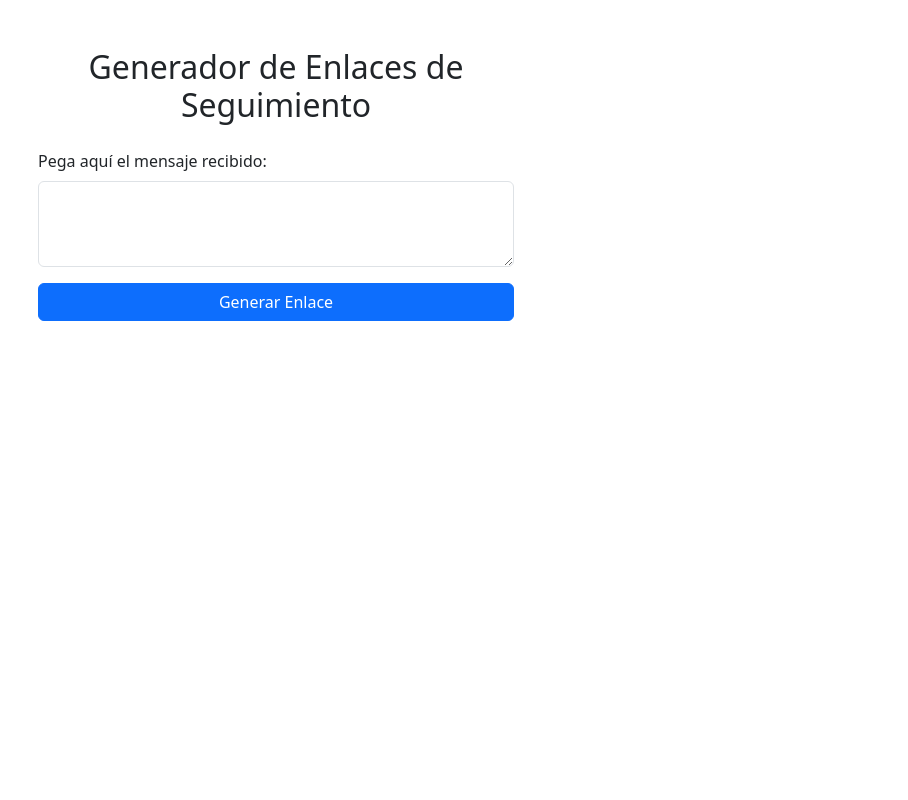
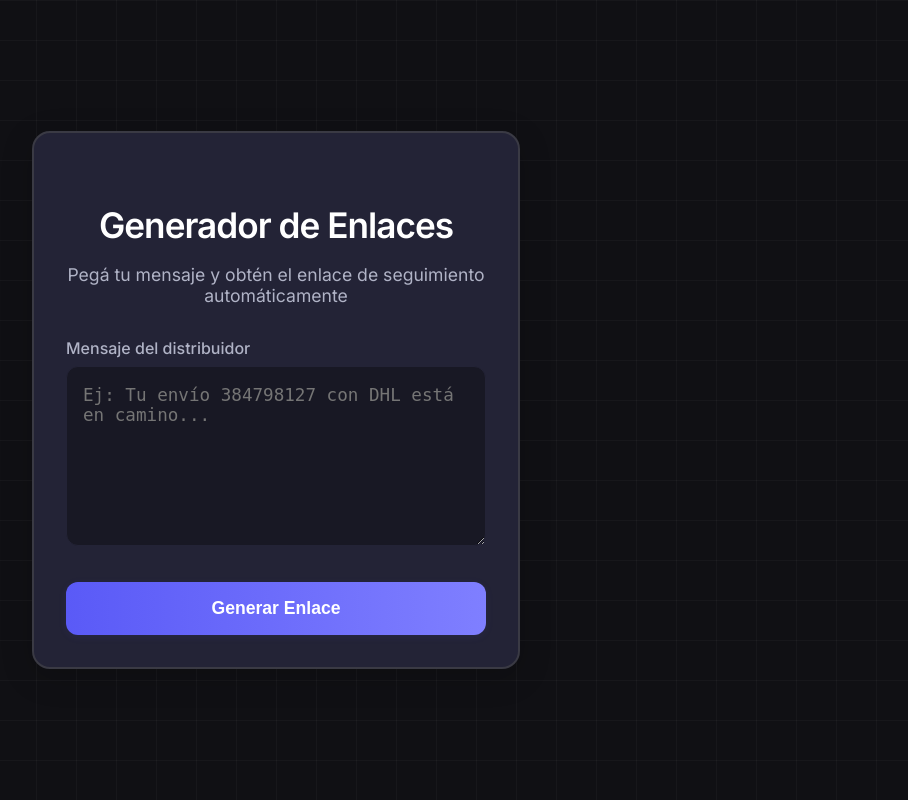
Before and after one commit to EmilioGiordano/tracking-link-generator, a Flask app: page / in a window 1280 px wide. Shown: the whole page, without its empty margins (364-1272 px from the left). Run offline with Flask 3, Linux system fonts and the light colour scheme.

Commit message:
Cambio de estilo: dark morden

```diff
--- /dev/null
+++ b/static/css/style.css
@@ -0,0 +1,155 @@
+body {
+    font-family: 'Inter', -apple-system, BlinkMacSystemFont, 'Segoe UI', Roboto, sans-serif;
+    background: #101014;
+    min-height: 100vh;
+    margin: 0;
+    display: flex;
+    align-items: center;
+    justify-content: center;
+    position: relative;
+    overflow-x: hidden;
+}
+
+/* Grid sutil en el fondo */
+body::before {
+    content: "";
+    position: fixed;
+    top: 0; left: 0; right: 0; bottom: 0;
+    background-image: linear-gradient(rgba(255,255,255,0.03) 1px, transparent 1px),
+                      linear-gradient(90deg, rgba(255,255,255,0.03) 1px, transparent 1px);
+    background-size: 40px 40px;
+    z-index: 0;
+    pointer-events: none;
+}
+
+.container {
+    background: #232336;
+    border-radius: 18px;
+    box-shadow: 0 8px 32px rgba(0,0,0,0.18);
+    padding: 48px 32px 32px 32px;
+    max-width: 420px;
+    width: 100%;
+    border: 2px solid #3a3a44;
+    position: relative;
+    z-index: 1;
+}
+
+.title {
+    color: #fff;
+    font-size: 2.2rem;
+    font-weight: 700;
+    text-align: center;
+    margin-bottom: 8px;
+    letter-spacing: -1px;
+}
+
+.subtitle {
+    color: #b0b3c6;
+    font-size: 1.1rem;
+    text-align: center;
+    margin-bottom: 32px;
+    font-weight: 400;
+}
+
+.form-group {
+    margin-bottom: 24px;
+}
+
+.label {
+    color: #b0b3c6;
+    font-size: 1rem;
+    font-weight: 500;
+    margin-bottom: 8px;
+    display: block;
+}
+
+.textarea {
+    box-sizing: border-box;
+    width: 100%;
+    padding: 18px 16px;
+    border: 1.5px solid #232336;
+    border-radius: 12px;
+    font-size: 1.1rem;
+    background: #181824;
+    color: #fff;
+    resize: vertical;
+    min-height: 180px;
+    transition: border 0.2s, box-shadow 0.2s;
+    box-shadow: none;
+}
+.textarea:focus {
+    outline: none;
+    border-color: #5a5af7;
+    box-shadow: 0 0 0 2px #5a5af733;
+    background: #181824;
+}
+
+.button {
+    width: 100%;
+    padding: 16px;
+    background: linear-gradient(90deg, #5a5af7 0%, #7f7fff 100%);
+    color: #fff;
+    border: none;
+    border-radius: 12px;
+    font-size: 1.1rem;
+    font-weight: 600;
+    cursor: pointer;
+    transition: background 0.2s, box-shadow 0.2s, transform 0.1s;
+    box-shadow: 0 2px 8px rgba(90,90,247,0.08);
+    margin-top: 8px;
+}
+.button:hover {
+    background: linear-gradient(90deg, #7f7fff 0%, #5a5af7 100%);
+    transform: translateY(-2px) scale(1.01);
+    box-shadow: 0 4px 16px rgba(90,90,247,0.15);
+}
+
+.result {
+    margin-top: 32px;
+    padding: 20px 12px;
+    border-radius: 12px;
+    text-align: center;
+    font-weight: 500;
+    background: #181824;
+    border: 1.5px solid #232336;
+    color: #fff;
+    word-break: break-all;
+}
+.result.success {
+    border-color: #5a5af7;
+    background: linear-gradient(90deg, #232336 0%, #181824 100%);
+}
+.result.error {
+    border-color: #f87171;
+    background: linear-gradient(90deg, #2a1a1a 0%, #181824 100%);
+    color: #f87171;
+}
+
+.link {
+    color: #7f7fff;
+    text-decoration: none;
+    font-size: 1.08rem;
+    font-weight: 500;
+    word-break: break-all;
+    line-height: 1.5;
+    display: inline-block;
+    padding: 8px 0;
+    transition: color 0.2s;
+}
+.link:hover {
+    color: #fff;
+    text-decoration: underline;
+}
+
+@media (max-width: 600px) {
+    .container {
+        padding: 16px 4px 12px 4px;
+        margin: 8px;
+    }
+    .title {
+        font-size: 1.4rem;
+    }
+    .subtitle {
+        font-size: 1rem;
+    }
+}
--- a/templates/index.html
+++ b/templates/index.html
@@ -4,24 +4,38 @@
     <meta charset="UTF-8">
     <meta name="viewport" content="width=device-width, initial-scale=1.0">
     <title>Generador de Enlaces de Seguimiento</title>
-    <link href="https://cdn.jsdelivr.net/npm/bootstrap@5.3.0/dist/css/bootstrap.min.css" rel="stylesheet">
+    <link rel="preconnect" href="https://fonts.googleapis.com">
+    <link rel="preconnect" href="https://fonts.gstatic.com" crossorigin>
+    <link href="https://fonts.googleapis.com/css2?family=Inter:wght@400;500;600&display=swap" rel="stylesheet">
+    <link rel="stylesheet" href="{{ url_for('static', filename='css/style.css') }}">
 </head>
 <body>
-<div class="container mt-5" style="max-width: 500px;">
-    <h2 class="mb-4 text-center">Generador de Enlaces de Seguimiento</h2>
+    <div class="container">
+        <h1 class="title">Generador de Enlaces</h1>
+        <p class="subtitle">Pegá tu mensaje y obtén el enlace de seguimiento automáticamente</p>
+
         <form method="post">
-        <div class="mb-3">
-            <label for="mensaje" class="form-label">Pega aquí el mensaje recibido:</label>
-            <textarea class="form-control" id="mensaje" name="mensaje" rows="3" required>{{ texto }}</textarea>
+            <div class="form-group">
+                <label for="mensaje" class="label">Mensaje del distribuidor</label>
+                <textarea
+                    class="textarea"
+                    id="mensaje"
+                    name="mensaje"
+                    placeholder="Ej: Tu envío 384798127 con DHL está en camino..."
+                    required>{{ texto }}</textarea>
             </div>
-        <button type="submit" class="btn btn-primary w-100">Generar Enlace</button>
+
+            <button type="submit" class="button">
+                Generar Enlace
+            </button>
         </form>
+
         {% if enlace %}
-        <div class="alert alert-success mt-4 text-center">
-            <a href="{{ enlace }}" target="_blank">{{ enlace }}</a>
+            <div class="result success">
+                <a href="{{ enlace }}" target="_blank" class="link">{{ enlace }}</a>
             </div>
         {% elif error %}
-        <div class="alert alert-danger mt-4 text-center">
+            <div class="result error">
                 {{ error }}
             </div>
         {% endif %}
```
Lines whose indentation alone changed are shown as unchanged.
